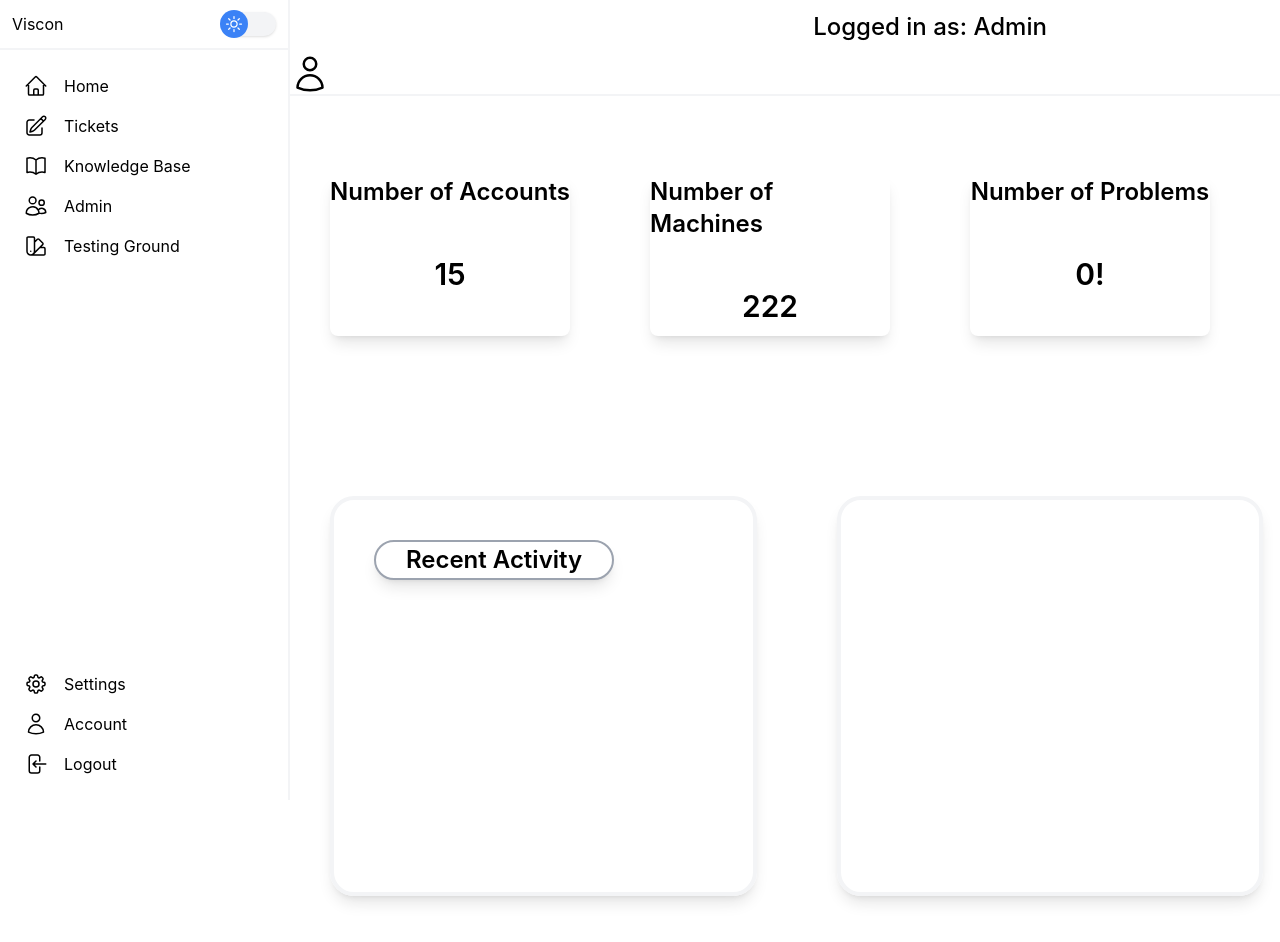
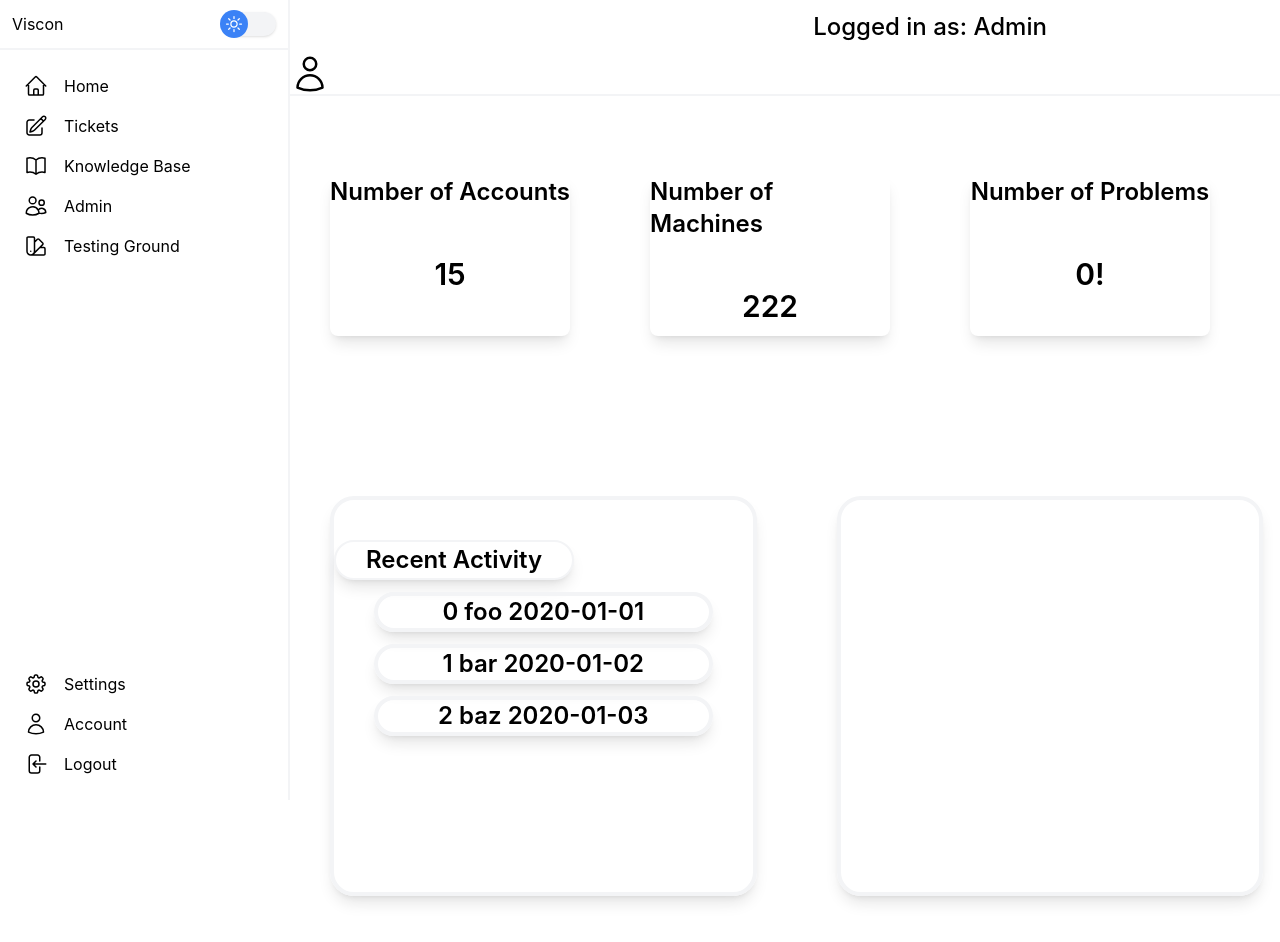
Before and after one commit to The0Danktor/Project-C, a React (Create React App) app in the folder ClientApp/: page /admin in a window 1280 px wide. Shown: the top 942 px of the page. Built offline with nearby package versions, Linux system fonts and the light colour scheme; no server answers.

Commit message:
Looping for filling
Een functie gemaakt om snel divs en items in de box te plaatsen

```diff
--- a/ClientApp/src/components/Shared/AdminLayout.tsx
+++ b/ClientApp/src/components/Shared/AdminLayout.tsx
@@ -4,6 +4,39 @@ import { NavSide } from "./NavSide";
 import { Header } from "./Header";
 
 export function Layout() {
+
+  const state = {
+  items: [
+    {
+      id: 0,
+      name: "foo",
+      date: "2020-01-01",
+    },
+    {
+      id: 1,
+      name: "bar",
+      date: "2020-01-02",
+    },
+    {
+      id: 2,
+      name: "baz",
+      date: "2020-01-03"
+    }
+  ]
+}
+function renderMenuItems() {
+  let items = state.items.map((item : any , index : any) => {
+     return (
+       <div className="flex flex-col" key={item.id}>
+        <div className="flex flex-col mx-10 first:pt-0 last:pb-0 border-4 border-gray-100 flex hover:bg-slate-100 dark:hover:bg-gray-800 dark:border-gray-800 shadow-lg rounded-full mt-3 dark:shadow-gray-800 items-center font-semibold transition duration-300">
+          {item.id} {item.name} {item.date}
+          </div>
+      </div>
+     );
+
+ });
+ return items;
+}
   return (
     <div className="flex bg-white dark:bg-gray-900 transition duration-300">
       <NavSide />
@@ -31,8 +64,11 @@ export function Layout() {
         </div>
         <div className="flex w-screen h-screen  font-semibold text-black dark:text-gray-400 transition duration-300">
           <div className="flex flex-col mt-40 mx-10 w-1/3 h-1/2 border-4 border-gray-100 dark:border-gray-800 dark:shadow-gray-800 shadow-lg rounded-3xl">
-            <div className="flex flex-col items-center text-2xl w-60 justify-center mt-10 mx-10 h-10 font-semibold bg-white text-black dark:hover:text-white dark:text-gray-400 border-2 border-gray-400 dark:border-gray-800 dark:bg-gray-900 hover:bg-slate-100 dark:hover:bg-gray-800 dark:shadow-gray-600 shadow-lg rounded-full transition duration-300">
+            <div className="flex flex-col justify-center items-center text-2xl w-60 mt-10 h-10 font-semibold bg-white text-black dark:hover:text-white dark:text-gray-400 border-2 border-gray-100 dark:border-gray-800 dark:bg-gray-900 hover:bg-slate-100 dark:hover:bg-gray-800 dark:shadow-gray-600 shadow-lg rounded-full transition duration-300">
               <p>Recent Activity</p>
+            </div>
+            <div className=" flex-col items-center font-semibold text-2xl ">
+              {renderMenuItems()}
             </div>
           </div>
           <div className="flex flex-col mt-40 mx-10 w-1/3 h-1/2 border-4 border-gray-100 dark:border-gray-800 dark:shadow-gray-800 shadow-lg rounded-3xl"></div>
```
